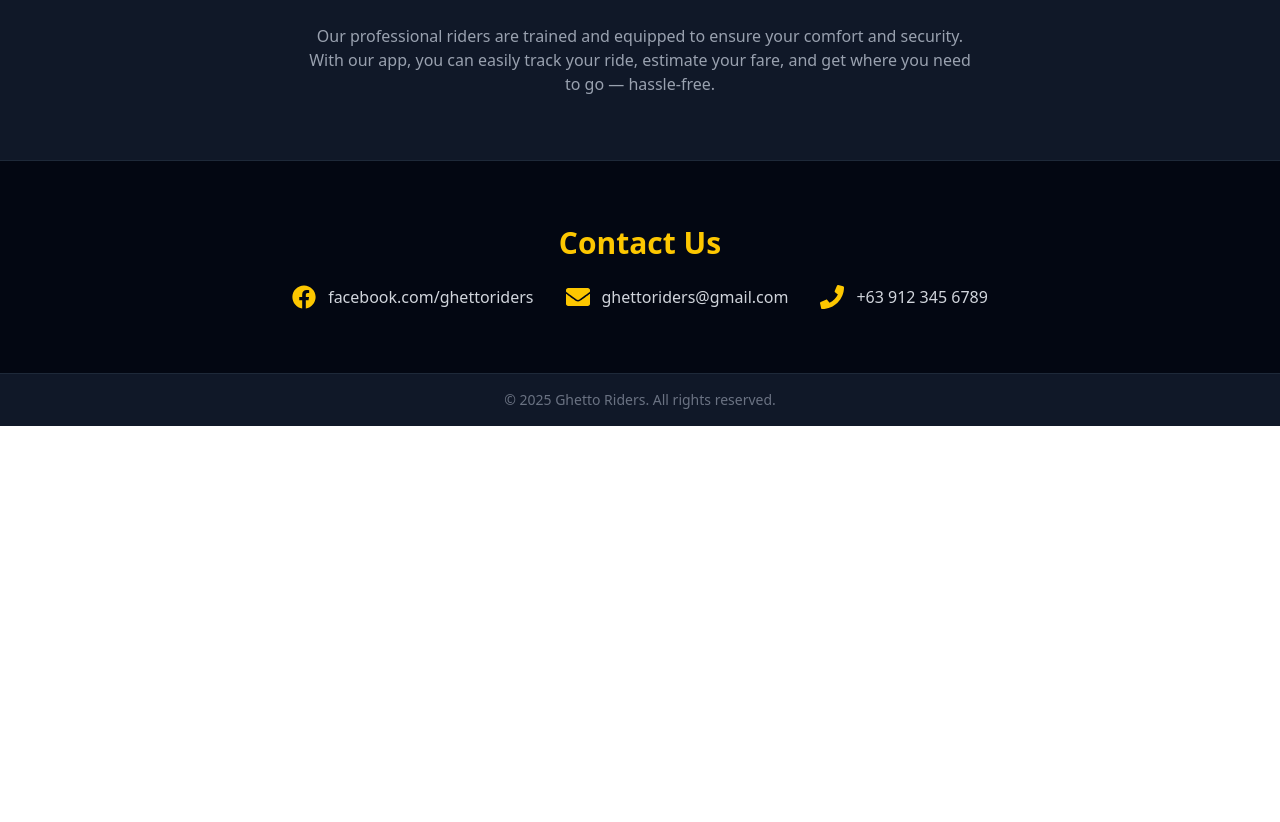
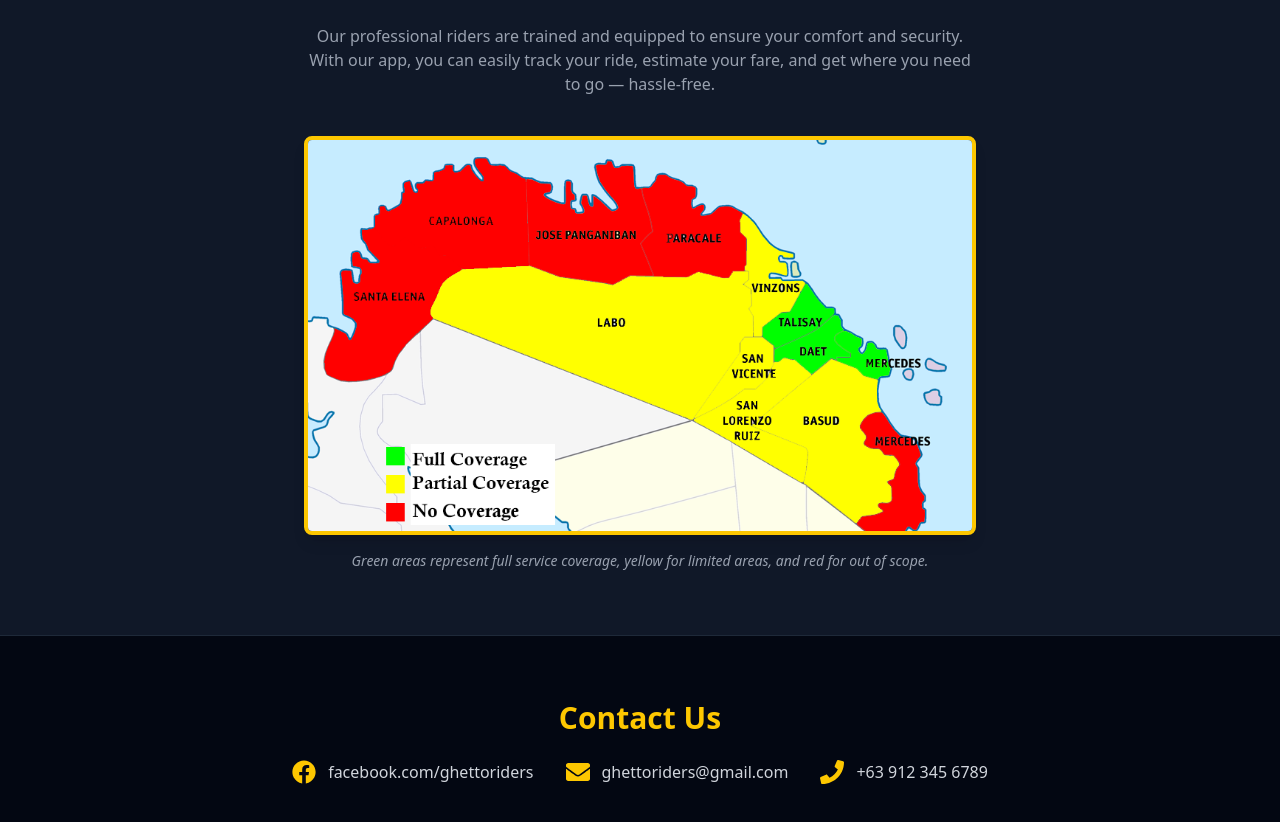
Before and after one commit to joaquincuenca/angkas, a React (Vite) app: page / in a window 1280 px wide. Shown: the part 1001-1823 px from the top of the page. Before the commit the page ends 1427 px from the top, so only its background shows below. Built offline with nearby package versions, Linux system fonts and the light colour scheme.

Commit message:
added map

```diff
--- a/src/LandingPage.jsx
+++ b/src/LandingPage.jsx
@@ -109,18 +109,34 @@ export default function LandingPage() {
   className="bg-gray-900 py-16 px-6 md:px-12 text-center"
 >
   <h3 className="text-3xl font-bold text-yellow-400 mb-4">About Us</h3>
+
   <p className="text-gray-300 max-w-2xl mx-auto mb-6">
     Ghetto Riders is your go-to motorcycle booking service that connects
     riders and passengers seamlessly. Whether you’re commuting to work,
     visiting friends, or exploring the city, we guarantee safe, fast, and
     budget-friendly rides.
   </p>
-        <p className="text-gray-400 max-w-2xl mx-auto">
+
+  <p className="text-gray-400 max-w-2xl mx-auto mb-10">
     Our professional riders are trained and equipped to ensure your
     comfort and security. With our app, you can easily track your ride,
     estimate your fare, and get where you need to go — hassle-free.
   </p>
+
+  {/* 📍 Scope / Service Area Image */}
+  <div className="flex justify-center">
+    <img
+      src="/scope.png" // 🔁 Place your image inside the public/ folder
+      alt="Service Scope Map"
+      className="w-full max-w-2xl rounded-lg border-4 border-yellow-400 shadow-lg"
+    />
+  </div>
+
+  <p className="text-sm text-gray-400 mt-4 italic">
+    Green areas represent full service coverage, yellow for limited areas, and red for out of scope.
+  </p>
 </section>
+
 
       {/* 📞 Contact Section */}
       <section
```
Also changed, not shown: public/scope.png (added). Lines whose indentation alone changed are shown as unchanged.
